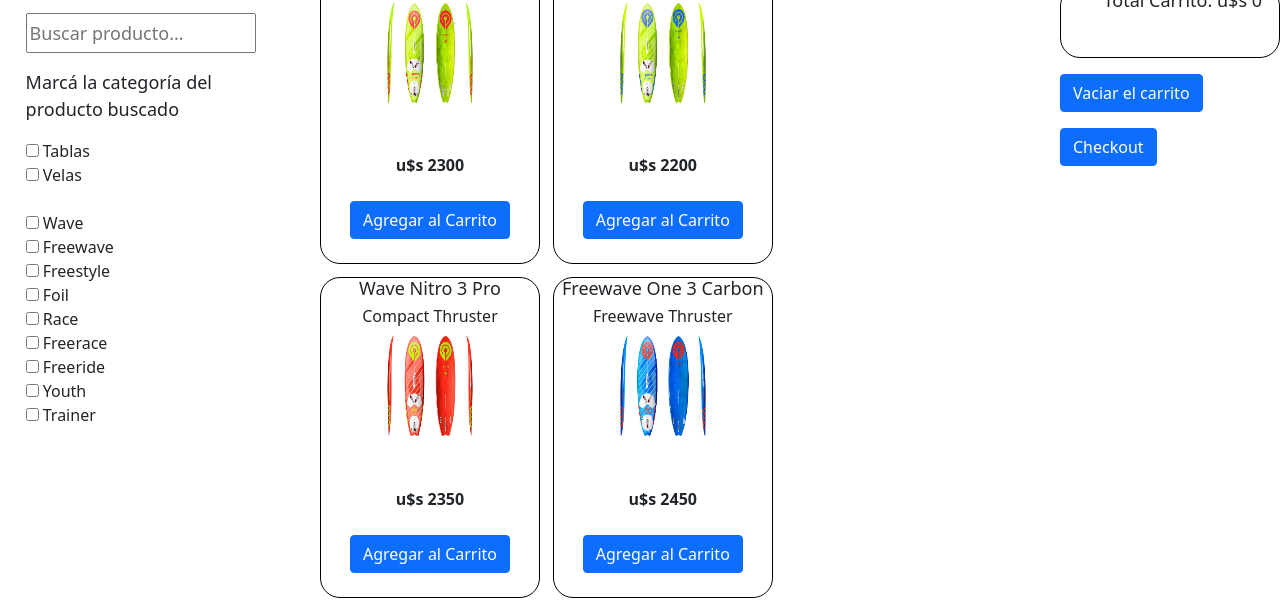
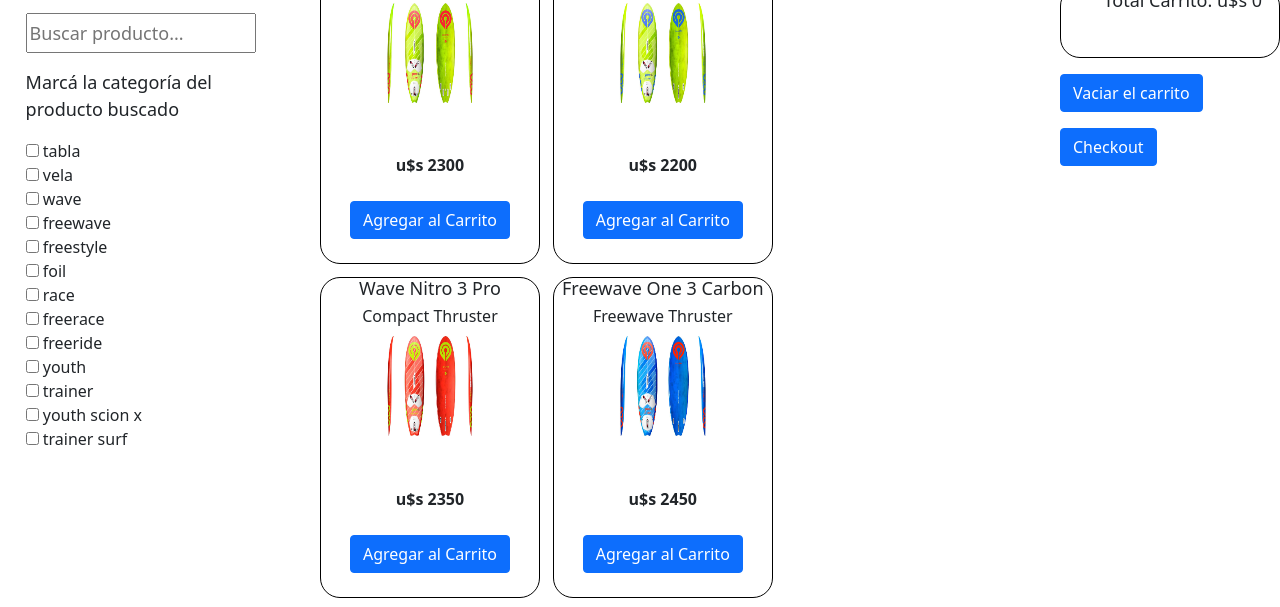
Before and after one commit to JRojo66/JS_Entrega_Final, a plain HTML site: page index.html in a window 1280 px wide. Shown: the part 123-730 px from the top of the page. Drawn offline with nearby package versions, Linux system fonts and the light colour scheme.

Commit message:
Refactorizacion ver3

```diff
--- a/JS/carrito.js
+++ b/JS/carrito.js
@@ -2,6 +2,8 @@
 //Tablas
 let carrito = [];
 let productos=[];
+let elementosFiltrarCategorias = [];
+let elementosFiltrarSubcategorias = [];
 const localStorage = window.localStorage;
 
 
@@ -24,13 +26,17 @@ function ObtenerInformacionProductos(){
 async function main(){
     try{
         const informacionProductos = await ObtenerInformacionProductos()
+        productos = informacionProductos; //Asigna el array de objetos "productos" a la variable "productos"
         mostrarProductos(informacionProductos) //crearCards(InformacionProductos)
         productos = informacionProductos; //Asigna el array de objetos "productos" a la variable "productos"
-    }catch(error){
+        crearCategorias();
+        crearSubcategorias();
+    }
+    catch(error){
         console.error("Error en la app :",error)
     }
     finally{
-        console.log("funcion procesada. Se obbtuvieron los productos buscados y se mostraron")
+        console.log("Funcion procesada")
     }
 }
 
@@ -56,28 +62,39 @@ productos.map(function(producto){ // Recorre el array de productos con un map. C
 
 mostrarProductos(productos)
 
+crearCategorias = () => {
+    elementosFiltrarCategorias = [...new Set(productos.map(producto => producto.categoria.toLowerCase()))];//Genera un array con las categorias
+    elementosFiltrarCategorias.forEach(elemento => {
+        let contenedor = document.createElement("div");  // Crea un elemento div en una variable
+        contenedor.innerHTML = `<input type="checkbox" id=${elemento} class="cbox" value="first_checkbox"> ${elemento}</input>`; //Define el innerHTML del elemento con una plantilla de texto
+        document.getElementById("buscadores").appendChild(contenedor); // Agrega el elemento en la seccion de buscadores
+        const elementoDOM = document.getElementById(elemento); // Activa los EventListeners para las categorias creadas
+        elementoDOM.addEventListener("input", () => filtrarProductos());
+    });
+}
+
+crearSubcategorias = () => {
+    elementosFiltrarSubcategorias = [...new Set(productos.map(producto => producto.subcategoria.toLowerCase()))];//Genera un array con las categorias
+    elementosFiltrarSubcategorias.forEach(elemento => {
+        let contenedor = document.createElement("div");  // Crea un elemento div en una variable
+        contenedor.innerHTML = `<input type="checkbox" id=${elemento} class="cbox" value="first_checkbox"> ${elemento}</input>`; //Define el innerHTML del elemento con una plantilla de texto
+        document.getElementById("buscadores").appendChild(contenedor); // Agrega el elemento en la seccion de buscadores
+        // const elementoDOM = document.getElementById(elemento); // Activa los EventListeners para las subcategorias creadas
+        // elementoDOM.addEventListener("input", () => filtrarProductos());
+    });
+}
+
+
 // AREA DE FILTRADO DE PRODUCTOS
 // Llama a la funcion filtrar productos cuando el usuario escribe en el cuadro de dialogo de buscar producto o selecciona un checkbox
 
-let elementosFiltrarCategorias = ["tabla", "vela"];
-
-elementosFiltrarCategorias.forEach(elemento => { // Activa los EventListeners de los checkbox Categorias
-    const elementoDOM = document.getElementById(elemento);
-    elementoDOM.addEventListener("input", () => filtrarProductos());
-});
-
-let elementosFiltrarSubcategorias = ["wave","freewave","freestyle","foil","race","freerace","freeride","youth","trainer"];
-
-elementosFiltrarSubcategorias.forEach(elemento => { // Activa los EventListeners de los checkbox Subcategorias
-    const elementoDOM = document.getElementById(elemento);
-    elementoDOM.addEventListener("input", () => filtrarProductos());
-});
 
 let clave1 = document.getElementById("buscadorProducto"); // buscador
 clave1.addEventListener("input",filtrarProductos);
 
 
 function filtrarProductos(){
+
 
     // Area de definicion de variables para filtrarProductos
     let productosFiltrados = {};
@@ -202,7 +219,6 @@ function vaciaCarrito(){ // Vacia el carrito
         gravity: 'top',
         position: 'right'
     }).showToast();
-
 }
 
 function Checkout(){ // Abre la ventana de Chekout (no desarrollada, abre la homepage de Goya)
--- a/index.html
+++ b/index.html
@@ -14,14 +14,14 @@
         <img src="images/Goya_Logo.svg" alt="logo_goya">
     </header>
     <main class="pagina"> <!-- Define 3 secciones en la pagina: Buscadores, secciones y carrito -->
-        <div> <!-- Seccion buscadores-->
+        <div id="buscadores"> <!-- Seccion buscadores-->
             <!-- Buscador por texto -->
             <p> Ingresá el producto buscado</p>
             <input type="text" id="buscadorProducto" placeholder="Buscar producto...">
             <!-- Buscadores por checkbox-->
             <p> Marcá la categoría del producto buscado</p>
-            <label><input type="checkbox" id="tabla" class="cbox" value="first_checkbox" /> Tablas</label><br />
-            <label><input type="checkbox" id="vela" class="cbox" value="first_checkbox" /> Velas</label><br/>
+            <!-- <label><input type="checkbox" id="tabla" class="cbox" value="first_checkbox" /> Tablas</label><br /> -->
+            <!-- <label><input type="checkbox" id="vela" class="cbox" value="first_checkbox" /> Velas</label><br/>
             <br>
             <label><input type="checkbox" id="wave" class="cbox" value="first_checkbox" /> Wave</label><br />
             <label><input type="checkbox" id="freewave" class="cbox" value="first_checkbox" /> Freewave</label><br />
@@ -32,6 +32,8 @@
             <label><input type="checkbox" id="freeride" class="cbox" value="first_checkbox" /> Freeride</label><br />
             <label><input type="checkbox" id="youth" class="cbox" value="first_checkbox" /> Youth</label><br />
             <label><input type="checkbox" id="trainer" class="cbox" value="first_checkbox" /> Trainer</label><br />
+            <label><input type="checkbox" id="youth scion x" class="cbox" value="first_checkbox" /> Youth Scion X</label><br />
+            <label><input type="checkbox" id="trainer surf" class="cbox" value="first_checkbox" /> Trainer Surf</label><br /> -->
         </div>
         <div id="Productos" class="cards"></div> <!-- Define la seccion de Productos. Los cards con los productos se agregan desde carrito.js-->
         <div class="carrito"> <!--Define la seccion del carrito. Los cards con los productos se agregan desde carrito.js-->
--- a/styles/styles.css
+++ b/styles/styles.css
@@ -1,4 +1,4 @@
-img{
+img{ /* Establece el tamaño y margen de las imagenes*/
     margin: 1%;
     width: 10vw;
     height: 5vh;
@@ -72,3 +72,7 @@ p, .cbox{
 .textoCarrito{
     margin-right: 5vw;;
 }
+
+#wave{
+    color: red;
+}
```
Lines whose indentation alone changed are shown as unchanged.
